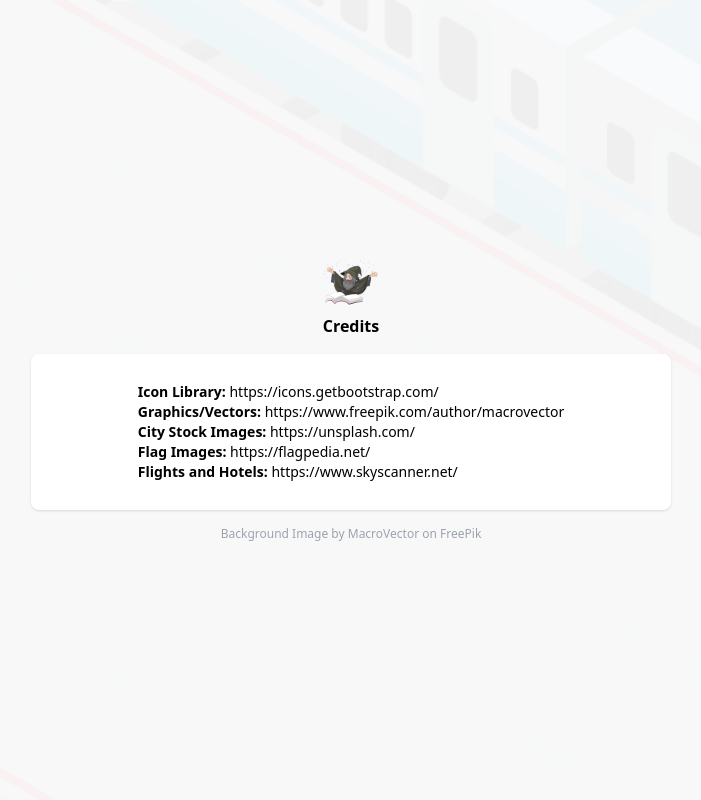
After one commit to sc19jwh/COMP3931, a Django app: page /credits in a window 1280 px wide. The commit adds this page. Shown: the whole page, without its empty margins (289-990 px from the left). Run offline with Django 4.2, Linux system fonts and the light colour scheme; some libraries are stand-ins or nearby versions.

Commit message:
Post-sprint; Credits page added

```diff
--- a/apps/flights/views.py
+++ b/apps/flights/views.py
@@ -4,6 +4,7 @@ from django.db.models import Q
 # Folder imports
 from .utils.sky import quick_flight_search
 from .models import *
+from apps.authentication.models import Profile
 from apps.trips.models import *
 # Other imports
 from datetime import datetime, date, timedelta
@@ -66,7 +67,7 @@ def search_flight(request):
     # If outbound flight, find the earliest destination's start date and find a flight to that destination on that date
     if flight_direction == "outbound":
         earliest_destination = trip.destination_set.order_by('order').first()
-        departure_airports = Airport.objects.all()
+        departure_airports = Airport.objects.filter(country = Profile.objects.get(user=request.user).nationality).order_by('name')
         arrival_interrailairports = InterrailAirport.objects.filter(city=earliest_destination.city)
         # Get arrival airports as Airport objects
         arrival_airports = []
@@ -80,7 +81,7 @@ def search_flight(request):
         departure_airports = []
         for airport in departure_interrailairports:
             departure_airports.append(airport.airport)
-        arrival_airports = Airport.objects.all()
+        arrival_airports = Airport.objects.filter(country = Profile.objects.get(user=request.user).nationality).order_by('name')
     context = {'popup_title': 'Flight Search', 'departure_airports': departure_airports, 'arrival_airports': arrival_airports, 'trip_id': trip.id, 'flight_direction': flight_direction,
                'key_found': key_found}
     return render(request, 'partials/search_flight.html', context)
--- /dev/null
+++ b/apps/landing/templates/credits.html
@@ -0,0 +1,26 @@
+{% extends "base.html" %}
+{% load static %}
+{% block content %}
+
+<body class="bg-gray-50">
+    <div style="background-image: url('../../static/images/isostation.png');" class="bg-cover flex flex-col items-center justify-center h-screen">
+        <a href="/" class="flex items-center mb-2">
+            <img class="h-12" src="{% static 'images/logo.png' %}">
+        </a>
+        <h1 class="text-base font-semibold  text-black mb-4">
+            Credits
+        </h1>
+        <div class="w-3/4 md:w-1/2 bg-white rounded-lg shadow flex justify-center">
+            <div class="p-7">
+                <p class="text-sm font-bold text-black">Icon Library: <a class="font-light hover:underline hover:text-custom-50" href="https://icons.getbootstrap.com/">https://icons.getbootstrap.com/</a></p>
+                <p class="text-sm font-bold text-black">Graphics/Vectors: <a class="font-light hover:underline hover:text-custom-50" href="https://www.freepik.com/author/macrovector">https://www.freepik.com/author/macrovector</a></p>
+                <p class="text-sm font-bold text-black">City Stock Images: <a class="font-light hover:underline hover:text-custom-50" href="https://unsplash.com/">https://unsplash.com/</a></p>
+                <p class="text-sm font-bold text-black">Flag Images: <a class="font-light hover:underline hover:text-custom-50" href="https://flagpedia.net/">https://flagpedia.net/</a></p>
+                <p class="text-sm font-bold text-black">Flights and Hotels: <a class="font-light hover:underline hover:text-custom-50" href="https://www.skyscanner.net/">https://www.skyscanner.net/</a></p>
+            </div>
+        </div>
+        <p class="text-xs text-gray-400 text-center mt-4">Background Image by MacroVector on FreePik</p>
+    </div>
+</body>
+
+{% endblock %}
--- a/apps/landing/templates/main.html
+++ b/apps/landing/templates/main.html
@@ -63,7 +63,7 @@
         <div class="flex justify-between">
             <ul class="flex">
                 <li>
-                    <a href="#" class="mr-5 hover:text-custom-50 hover:underline">Credits</a>
+                    <a hx-get="{% url 'credits' %}" hx-target="body" hx-push-url="true" class="mr-5 hover:text-custom-50 hover:underline hover:cursor-pointer">Credits</a>
                 </li>
                 <li>
                     <a href="https://github.com/sc19jwh/COMP3931" target="_blank" class="hover:text-custom-50 hover:underline">GitHub</a>
--- a/apps/landing/urls.py
+++ b/apps/landing/urls.py
@@ -3,6 +3,7 @@ from . import views as views
 
 urlpatterns = [
     path('', views.main, name='main'),
+    path('credits', views.credits, name='credits'),
     path('partials/features', views.features, name='features'),
     path('partials/faqs', views.faqs, name='faqs'),
 ]
--- a/apps/landing/views.py
+++ b/apps/landing/views.py
@@ -30,3 +30,10 @@ def showcase1(request):
 def faqs(request):
     context = {'title': 'Home'}
     return render(request, 'partials/faqs.html', context)
+
+# URL: /credits
+# HTTP Method: GET
+# Description: Credits page
+def credits(request):
+    context = {'title': 'Credits'}
+    return render(request, 'credits.html', context)
--- a/static/css/output.css
+++ b/static/css/output.css
@@ -563,10 +563,6 @@ video {
   visibility: visible;
 }
 
-.invisible {
-  visibility: hidden;
-}
-
 .collapse {
   visibility: collapse;
 }
@@ -761,12 +757,8 @@ video {
   margin-right: 0.75rem;
 }
 
-.mb-12 {
-  margin-bottom: 3rem;
-}
-
-.mb-11 {
-  margin-bottom: 2.75rem;
+.mb-10 {
+  margin-bottom: 2.5rem;
 }
 
 .mb-6 {
@@ -807,10 +799,6 @@ video {
 
 .mr-2\.5 {
   margin-right: 0.625rem;
-}
-
-.mb-10 {
-  margin-bottom: 2.5rem;
 }
 
 .block {
@@ -1731,14 +1719,6 @@ video {
 }
 
 @media (min-width: 768px) {
-  .md\:visible {
-    visibility: visible;
-  }
-
-  .md\:invisible {
-    visibility: hidden;
-  }
-
   .md\:col-span-2 {
     grid-column: span 2 / span 2;
   }
@@ -1770,10 +1750,6 @@ video {
 
   .md\:w-3\/5 {
     width: 60%;
-  }
-
-  .md\:max-w-md {
-    max-width: 28rem;
   }
 
   .md\:max-w-4xl {
--- a/templates/navbar.html
+++ b/templates/navbar.html
@@ -18,7 +18,7 @@
                     <!-- Main NavBar -->
                     <button hx-get="{% url 'mytrips' user.username %}" hx-target="body" hx-push-url="true" class="hidden sm:flex text-sm font-semibold mr-4 {% if selected_page == 'Dashboard' %} text-gray-800 border-b-2 border-custom-50 {% else %} text-gray-500 {% endif %} hover:text-gray-800 hover:border-b-2 hover:border-custom-50 px-3 py-5">Dashboard</button>
                     <button hx-get="{% url 'currency' %}" hx-target="body" hx-push-url="true" class="hidden sm:flex text-sm font-semibold mr-4 {% if selected_page == 'Currency' %} text-gray-800 border-b-2 border-custom-50 {% else %} text-gray-500 {% endif %} hover:text-gray-800 hover:border-b-2 hover:border-custom-50 px-3 py-5">Currency</button>
-                    <button class="hidden sm:flex text-sm font-semibold mr-4 {% if selected_page == 'Credits' %} text-gray-800 border-b-2 border-custom-50 {% else %} text-gray-500 {% endif %} hover:text-gray-800 hover:border-b-2 hover:border-custom-50 px-3 py-5">Credits</button>
+                    <button hx-get="{% url 'credits' %}" hx-target="body" hx-push-url="true" class="hidden sm:flex text-sm font-semibold mr-4 {% if selected_page == 'Credits' %} text-gray-800 border-b-2 border-custom-50 {% else %} text-gray-500 {% endif %} hover:text-gray-800 hover:border-b-2 hover:border-custom-50 px-3 py-5">Credits</button>
                 </div>
             <div class="relative">
                 <!-- User photo -->
@@ -68,7 +68,7 @@
         <div class="flex justify-between">
             <ul class="flex">
                 <li>
-                    <a href="#" class="mr-5 hover:text-custom-50 hover:underline">Credits</a>
+                    <a hx-get="{% url 'credits' %}" hx-target="body" hx-push-url="true" class="mr-5 hover:text-custom-50 hover:underline hover:cursor-pointer">Credits</a>
                 </li>
                 <li>
                     <a href="https://github.com/sc19jwh/COMP3931" target="_blank" class="hover:text-custom-50 hover:underline">GitHub</a>
```
